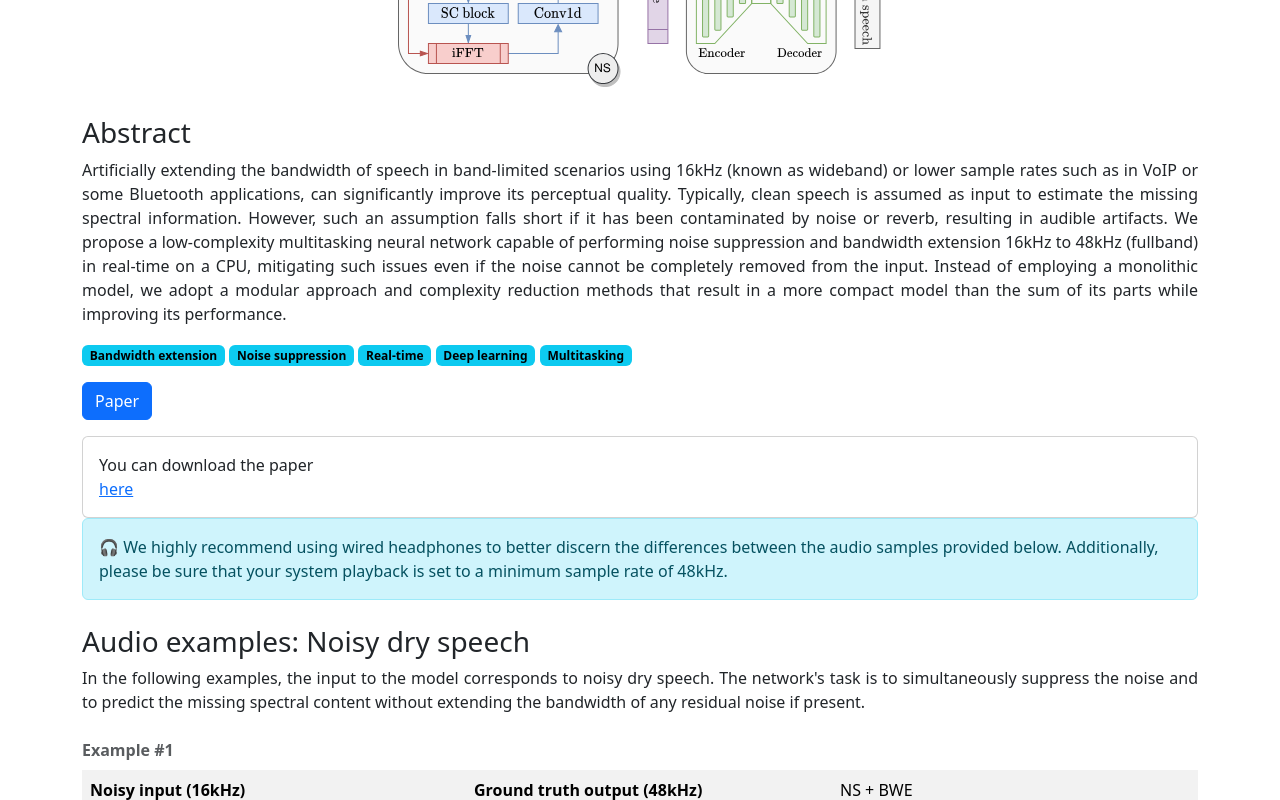
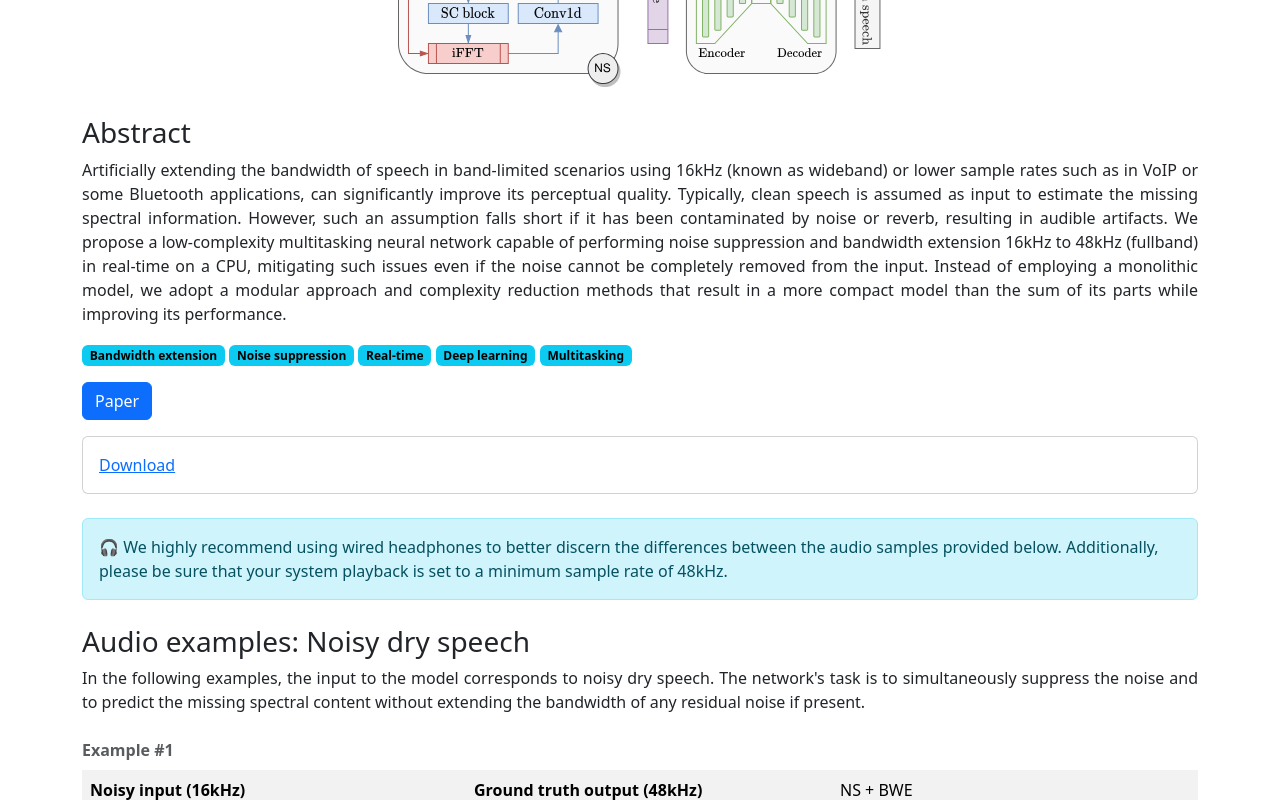
Before and after one commit to eagomez2/rt-joint-ns-bwe, a plain HTML site: page index.html in a window 1280 px wide. Both pictures are taken after a click on the button "Paper". Shown: the part 416-1216 px from the top of the page. Drawn offline with nearby package versions, Linux system fonts and the light colour scheme.

Commit message:
Update index.html

```diff
--- a/index.html
+++ b/index.html
@@ -56,9 +56,10 @@ audio {
         </p>
         <div class="collapse" id="paperLink">
             <div class="card card-body">
-                You can download the paper <a href="https://ieeexplore.ieee.org/document/10694458" target="_blank">here</a>
+                <a href="https://ieeexplore.ieee.org/document/10694458" target="_blank">Download</a>
             </div>
         </div>
+        </br>
         <div class="alert alert-info" role="alert">
             🎧 We highly recommend using wired headphones to better discern the differences between the audio samples provided below. Additionally, please be sure that your system playback is set to a minimum sample rate of 48kHz.
         </div>
```
